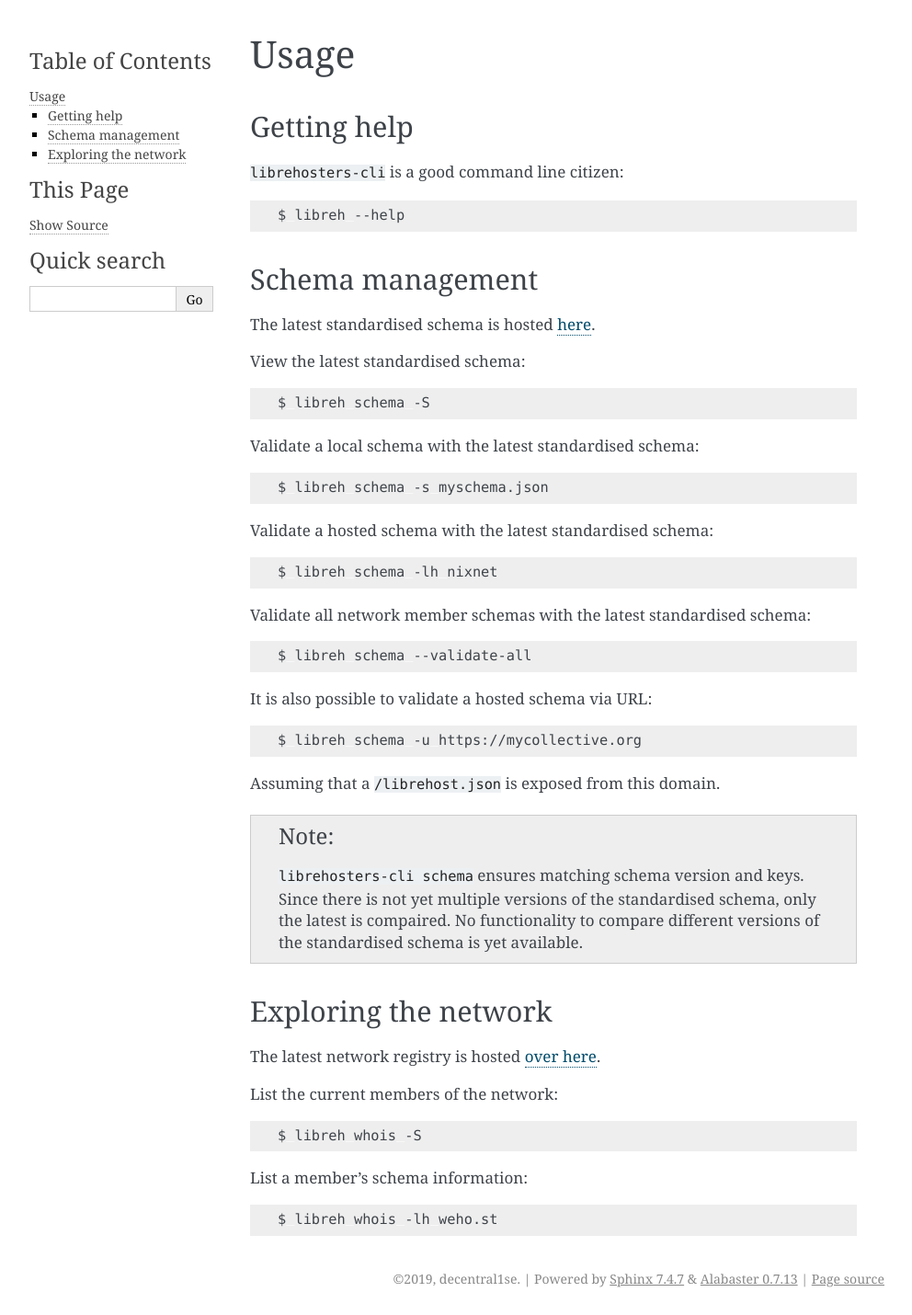
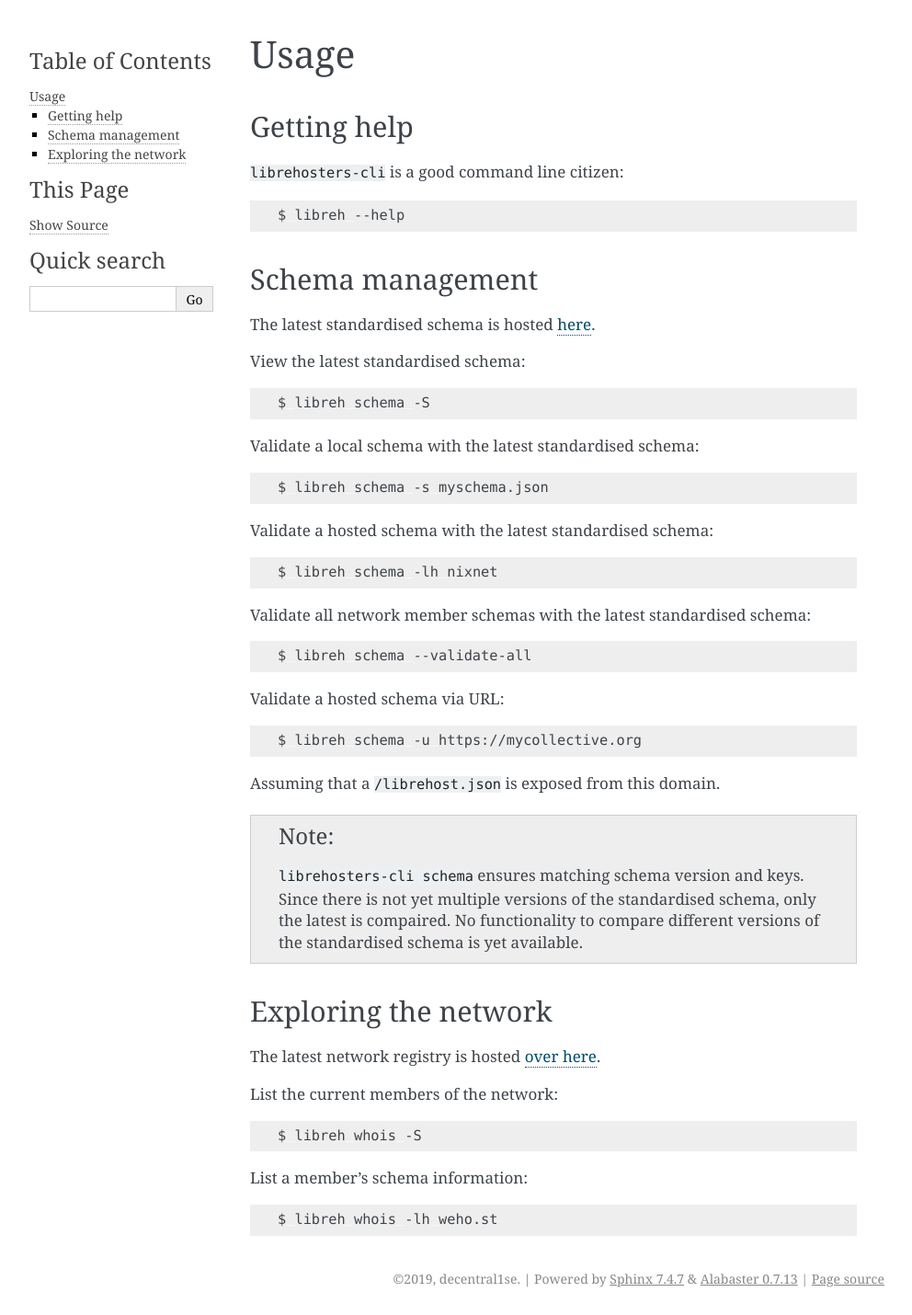
Before and after one commit to decentral1se/librehosters-cli, a Sphinx documentation site: the page built from documentation/source/usage.rst, in a window 1280 px wide. Shown: the whole page at 92% size, without its empty margins (148-1140 px from the left). Built offline with Sphinx 7.4.7, drawn with Linux system fonts in a browser that asks for light colours.

Commit message:
Use the same language style in this sentence
Signed-off-by: Luke Murphy <lukewm@riseup.net>

```diff
--- a/documentation/source/usage.rst
+++ b/documentation/source/usage.rst
@@ -40,7 +40,7 @@
 
     $ libreh schema --validate-all
 
-It is also possible to validate a hosted schema via URL:
+Validate a hosted schema via URL:
 
 .. code-block:: bash
 
```
